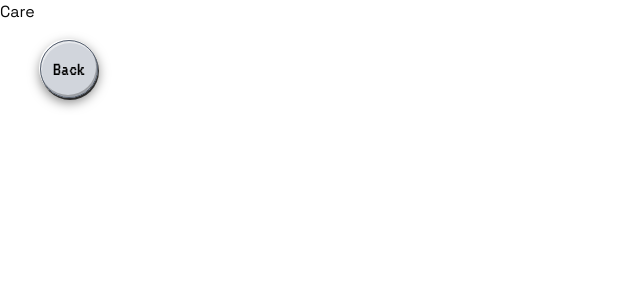
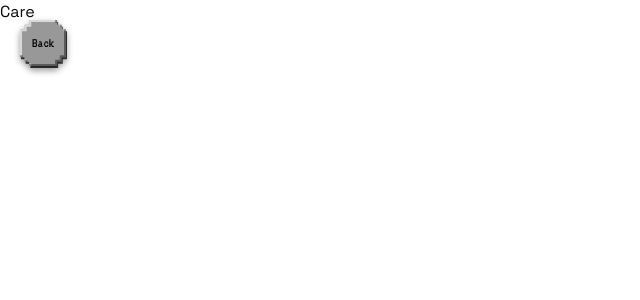
Before and after one commit to acergar/portafolio-web, a Vue app: page /#/care in a window 1280 px wide. Shown: the top 300 px of the page, without its empty margins (0-640 px from the left). Built offline with nearby package versions, Linux system fonts and the light colour scheme.

Commit message:
Actualización botones retro y colocación en Home

```diff
--- a/src/components/Navigation.vue
+++ b/src/components/Navigation.vue
@@ -13,7 +13,13 @@ import RetroButton from '@/components/RetroButton.vue'
 
             <RetroButton
             to="/warning"
-            class="m-10 rounded-full bg-gray-300 text-black text-base lg:text-xl vt323 hover:bg-gray-500 hover:text-gray-300 hover:border-white"
+            class="m-10 text-white text-base lg:text-xl vt323"
+                color="royalblue"
+                light="skyblue"
+                dark="navy"
+            :opacity="1"
+            :light-opacity="0.1"
+            :dark-opacity="0.3"
             >
             Back
             </RetroButton>
@@ -21,35 +27,68 @@ import RetroButton from '@/components/RetroButton.vue'
         </div>
 
 
-    <div class="fixed bottom-0 left-0 w-full items-center flex justify-center md:gap-10 lg:gap-40 pb-10" >
+    <div class="fixed bottom-0 left-0 w-full items-center flex justify-center md:gap-10 lg:gap-40 pb-10">
 
+        <div class="absolute bottom-[300%] left-[73%] lg:bottom-[400%] lg:left-[71%] pointer-events-auto">
             <RetroButton
             to="/video"
-         class="m-4 rounded-full bg-red-800 text-gray-200 text-base lg:text-xl vt323 hover:bg-gray-500 hover:text-gray-300 hover:border-white"
+            class="m-4 text-white text-base lg:text-xl vt323"
+                color="limegreen"
+                light="white"
+                dark="darkgreen"
+            :opacity="1"
+            :light-opacity="0.1"
+            :dark-opacity="0.3"
             >
             Filmoteca
             </RetroButton>
+        </div>
 
+        <div class="absolute bottom-full left-[60%] md:bottom-[70%] lg:bottom-[70%] lg:left-[64%] pointer-events-auto">
             <RetroButton
             to="/characters"
-         class="m-4 rounded-full bg-red-800 text-gray-200 text-base lg:text-xl vt323 hover:bg-gray-500 hover:text-gray-300 hover:border-white"
+            class="m-4 text-white text-base lg:text-xl vt323"
+                color="limegreen"
+                light="white"
+                dark="darkgreen"
+            :opacity="1"
+            :light-opacity="0.1"
+            :dark-opacity="0.3"
             >
             Select
             </RetroButton>
+        </div>
 
+        <div class="absolute bottom-[45%] left-[43%] md:bottom-[800%] md:left-[10%] lg:bottom-[900%] lg:left-[22%] pointer-events-auto">
             <RetroButton
             to="/care"
-         class="m-4 rounded-full bg-red-800 text-gray-200 text-base lg:text-xl vt323 hover:bg-gray-500 hover:text-gray-300 hover:border-white"
+            class="m-4 text-white text-base lg:text-xl vt323"
+                color="limegreen"
+                light="white"
+                dark="darkgreen"
+            :opacity="1"
+            :light-opacity="0.1"
+            :dark-opacity="0.3"
             >
             Care
             </RetroButton>
+        </div>
 
+        <div class="absolute bottom-[600%] left-[77%] md:bottom-[1100%] md:left-[20%] lg:bottom-[1200%] lg:left-[27%] pointer-events-auto">
             <RetroButton
             to="/about"
-         class="m-4 rounded-full bg-red-800 text-gray-200 text-base lg:text-xl vt323 hover:bg-gray-500 hover:text-gray-300 hover:border-white"
+            class="m-4 text-white text-base lg:text-xl vt323"
+                color="limegreen"
+                light="white"
+                dark="darkgreen"
+            :opacity="1"
+            :light-opacity="0.1"
+            :dark-opacity="0.3"
             >
             About
             </RetroButton>
+        </div>
+
 
     </div>
 
--- a/src/components/RetroButton.vue
+++ b/src/components/RetroButton.vue
@@ -5,9 +5,22 @@ import { ref } from 'vue'
 
 const router = useRouter()
 
-const props = defineProps<{
+const props = withDefaults(defineProps<{
   to: string
-}>()
+  color?: string
+  light?: string
+  dark?: string
+  opacity?: number
+  lightOpacity?: number
+  darkOpacity?: number
+}>(), {
+  color: 'royalblue',
+  light: 'white',
+  dark: 'black',
+  opacity: 1,
+  lightOpacity: 0.5,
+  darkOpacity: 0.25
+})
 
 const isPressed = ref(false)
 
@@ -21,38 +34,91 @@ const navigateWithDelay = () => {
   }, 400)
 }
 
+
+
 </script>
 
 
 <template>
     <div
         :class="{ 'translate-y-1': isPressed }"
-        class="transition-all duration-200 ease-in-out"
+        class="transition-all duration-200 ease-in-out relative drop-shadow-[0_3px_3px_rgba(0,0,0,0.40)]"
     >
+        <div
+            class="absolute inset-0 translate-x-px translate-y-0.5
+            bg-[#000000bf] pixel-button"
+        ></div>
 
         <button
             type="button"
             @click="navigateWithDelay"
-             :class="{
-             'bg-gray-500 text-gray-300 border-black/70': isPressed
-            }"
-            class="
-            rounded-full flex items-center justify-center aspect-square
-            border border-gray-700/80 p-3
-            shadow-[1px_2px_0_#000000bf,-1px_-1px_0_white,inset_1px_2px_0_#ffffff80,inset_-1px_-2px_0_#00000040,0_4px_12px_0_#00000080]
-            active:border-black/70
-            active:shadow-[inset_2px_2px_3px_#ffffff30,inset_-2px_-2px_3px_#00000020,0_3px_16px_#00000080]
-            transition-all duration-200 ease-in-out
-            disabled:cursor-not-allowed
-            "
+             :class="{ 'bg-gray-500 text-white': isPressed }"
+             :style="{ backgroundColor: isPressed ? undefined : color, opacity: opacity }"
+            class="relative flex items-center justify-center aspect-square p-3 transition-all duration-200 ease-in-out pixel-button"
         >
-            <slot />
+            <span class="pixel-light" :style="{ backgroundColor: light, opacity: lightOpacity }"
+                ></span>
+
+            <span class="pixel-dark" :style="{ backgroundColor: dark, opacity: darkOpacity }"
+                ></span>
+
+            <span class="relative z-10">
+                <slot />
+            </span>
         </button>
-
     </div>
 </template>
 
 
 <style scoped>
 
+.pixel-button {
+  clip-path: polygon(
+    20% 0,
+    80% 0,
+
+    80% 10%,
+    90% 10%,
+    90% 20%,
+    100% 20%,
+
+    100% 80%,
+    90% 80%,
+
+    90% 90%,
+    80% 90%,
+    80% 100%,
+
+    20% 100%,
+
+    20% 90%,
+    10% 90%,
+    10% 80%,
+    0 80%,
+
+    0 20%,
+    10% 20%,
+
+    10% 10%,
+    20% 10%
+  );
+}
+
+.pixel-light,
+.pixel-dark {
+  position: absolute;
+  inset: 0;
+  pointer-events: none;
+  clip-path: inherit;
+   z-index: 1;
+}
+
+.pixel-light {
+  transform: translate(-2px, -2px);
+}
+
+.pixel-dark {
+  transform: translate(2px, 2px);
+}
+
 </style>
--- a/src/pages/about/About.vue
+++ b/src/pages/about/About.vue
@@ -1,6 +1,35 @@
 
 <script setup lang="ts">
 import RetroButton from '@/components/RetroButton.vue'
+
+import { ref } from 'vue'
+
+
+const selectedTamaId = localStorage.getItem('selectedTamaId')
+
+const personaje = selectedTamaId
+  ? `/creatures/${String(selectedTamaId).padStart(2, '0')}.png`
+  : '/creatures/01.png'
+
+const posicion = ref({
+  x: '50vw',
+  y: '50vh'
+})
+
+const moverPersonaje = (event: MouseEvent) => {
+ if (!follow.value) return
+
+  posicion.value = {
+    x: `${event.clientX}px`,
+    y: `${event.clientY}px`
+  }
+}
+
+const follow = ref(true)
+
+const changerFollow = () => {
+  follow.value = !follow.value
+}
 
 </script>
 
@@ -11,14 +40,35 @@ import RetroButton from '@/components/RetroButton.vue'
 
         <RetroButton
         to="/home"
-        class="m-10 rounded-full bg-gray-300 text-black text-base lg:text-xl vt323 hover:bg-gray-500 hover:text-gray-300 hover:border-white"
+        class="m-5 rounded-full text-black text-xs lg:text-sm vt323"
+            color="gray"
+            light="white"
+            dark="black"
+        :opacity="1"
+        :light-opacity="0.7"
+        :dark-opacity="0.3"
         >
         Back
         </RetroButton>
 
      </div>
 
-      <h1>About</h1>
+      <div
+      class="min-h-screen"
+      @mousemove="moverPersonaje"
+      @click="changerFollow"
+      >
+
+        <img
+            :src="personaje"
+            :style="{
+            left: posicion.x,
+            top: posicion.y
+            }"
+            class="fixed opacity-70 z-50 w-20 h-20 object-contain pointer-events-none -translate-x-1/2 -translate-y-1/2 transition-all duration-800 ease-in-out"
+        />
+
+        </div>
 
     </div>
 </template>
--- a/src/pages/care/Care.vue
+++ b/src/pages/care/Care.vue
@@ -11,7 +11,13 @@ import RetroButton from '@/components/RetroButton.vue'
 
         <RetroButton
         to="/home"
-        class="m-10 rounded-full bg-gray-300 text-black text-base lg:text-xl vt323 hover:bg-gray-500 hover:text-gray-300 hover:border-white"
+        class="m-5 rounded-full text-black text-xs lg:text-sm vt323"
+            color="gray"
+            light="white"
+            dark="black"
+        :opacity="1"
+        :light-opacity="0.7"
+        :dark-opacity="0.3"
         >
         Back
         </RetroButton>
--- a/src/pages/filmoteca/Filmoteca.vue
+++ b/src/pages/filmoteca/Filmoteca.vue
@@ -11,7 +11,13 @@ import RetroButton from '@/components/RetroButton.vue'
 
         <RetroButton
         to="/home"
-        class="m-10 rounded-full bg-gray-300 text-black text-base lg:text-xl vt323 hover:bg-gray-500 hover:text-gray-300 hover:border-white"
+        class="m-5 rounded-full text-black text-xs lg:text-sm vt323"
+            color="gray"
+            light="white"
+            dark="black"
+        :opacity="1"
+        :light-opacity="0.7"
+        :dark-opacity="0.3"
         >
         Back
         </RetroButton>
--- a/src/pages/home/Home.vue
+++ b/src/pages/home/Home.vue
@@ -75,7 +75,7 @@ function girar() {
             v-if="personaje"
             :src="personaje"
             class="
-            absolute w-20 h-20 object-contain pointer-events-none
+            absolute w-20 h-20 object-contain pointer-events-none drop-shadow-[4px_4px_0px_rgba(255,230,120,0.8)]
             -translate-x-8 translate-y-21 transition-opacity duration-1000"
             :class="{
               'girar': giro,
--- a/src/pages/select/Pagination.vue
+++ b/src/pages/select/Pagination.vue
@@ -52,7 +52,7 @@ const acceptTama = () => {
 </script>
 
 <template>
-    <div class="flex items-center justify-center gap-2 mt-auto pb-14">
+    <div class="flex items-center justify-center gap-2 mt-auto pb-14 lg:pb-12">
 
             <Dialog>
 
--- a/src/pages/select/Select.vue
+++ b/src/pages/select/Select.vue
@@ -56,8 +56,10 @@ const infoTama = computed(() => {
 
     <div>
      <img
-        class="fixed inset-0 opacity-95 w-screen h-screen object-fill -z-10
-                 lg:w-325 lg:h-185 lg:left-1/2 lg:-translate-x-1/2 lg:top-1/2 lg:-translate-y-1/2"
+        class="fixed left-1/2 top-1/2 -translate-x-1/2 -translate-y-1/2
+           w-screen h-screen object-fill -z-10 opacity-95
+           lg:w-[min(1300px,95vw)] lg:h-[min(740px,105dvh)]
+           xl:w-[min(1300px,85vw)] xl:h-[min(840px,105dvh)]"
         src="/images/interior.png"
         draggable="false"
     />
@@ -68,7 +70,13 @@ const infoTama = computed(() => {
 
         <RetroButton
         to="/home"
-        class="m-5 rounded-full bg-[#B8BDC5] text-black text-xs lg:text-sm vt323 hover:bg-gray-500 hover:text-gray-300 hover:border-white"
+        class="m-5 rounded-full text-black text-xs lg:text-sm vt323"
+            color="gray"
+            light="white"
+            dark="black"
+        :opacity="1"
+        :light-opacity="0.7"
+        :dark-opacity="0.3"
         >
         Back
         </RetroButton>
```
Lines whose indentation alone changed are shown as unchanged.
